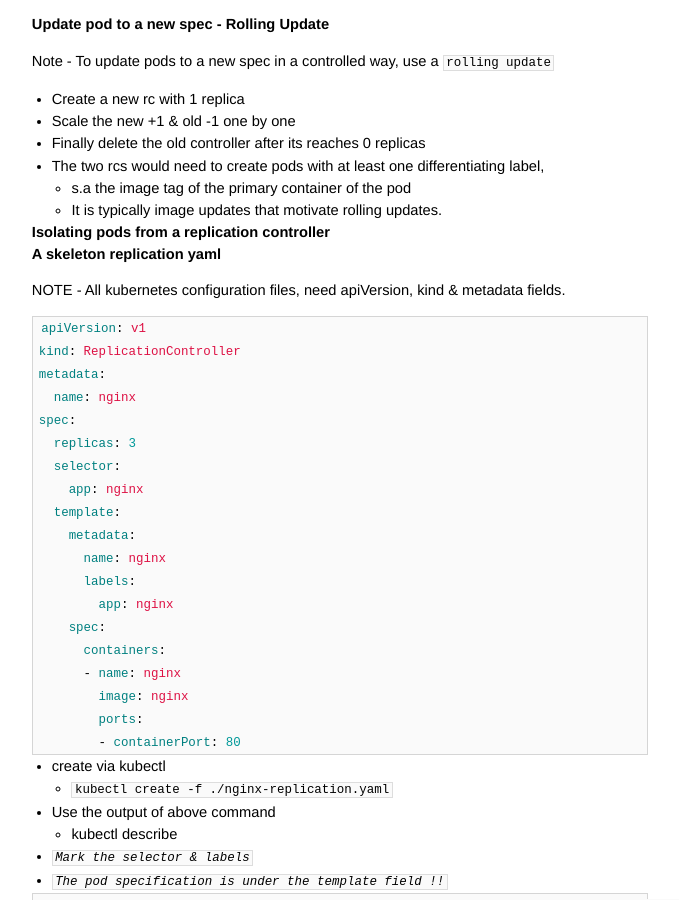
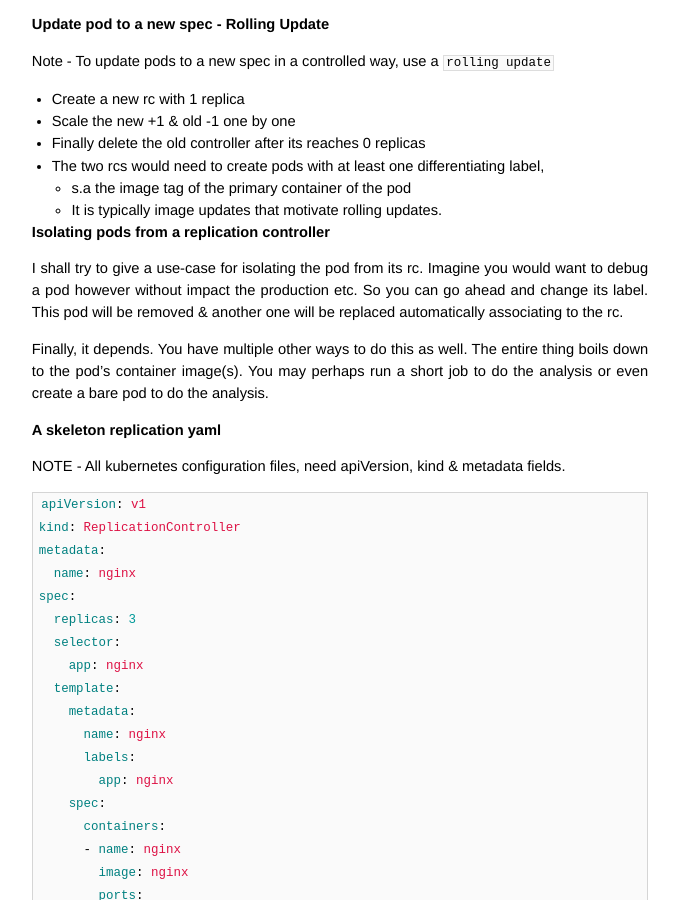
Before and after one commit to AmitKumarDas/amitkumardas.github.io, a Jekyll site: the page built from _posts/2016-10-21-kubernetes-travels-understanding-various-parts-of-kubernetes.md, in a window 1280 px wide and 900 px high, scrolled down 2187 px. Shown: the whole window, without its empty margins (300-979 px from the left). Built offline with Jekyll 4.4.1, drawn with Linux system fonts in a browser that asks for light colours.

Commit message:
Update 2016-10-21-kubernetes-travels-understanding-various-parts-of-kubernetes.md

```diff
--- a/_posts/2016-10-21-kubernetes-travels-understanding-various-parts-of-kubernetes.md
+++ b/_posts/2016-10-21-kubernetes-travels-understanding-various-parts-of-kubernetes.md
@@ -124,6 +124,15 @@ different pod template.
 
 ### Isolating pods from a replication controller
 
+> I shall try to give a use-case for isolating the pod from its rc. Imagine
+you would want to debug a pod however without impact the production etc. So you
+can go ahead and change its label. This pod will be removed & another one will be
+replaced automatically associating to the rc.
+
+> Finally, it depends. You have multiple other ways to do this as well. The entire
+thing boils down to the pod's container image(s). You may perhaps run a short job to
+do the analysis or even create a bare pod to do the analysis.
+
 ### A skeleton replication yaml
 
 > NOTE - All kubernetes configuration files, need apiVersion, kind & metadata fields.
```
